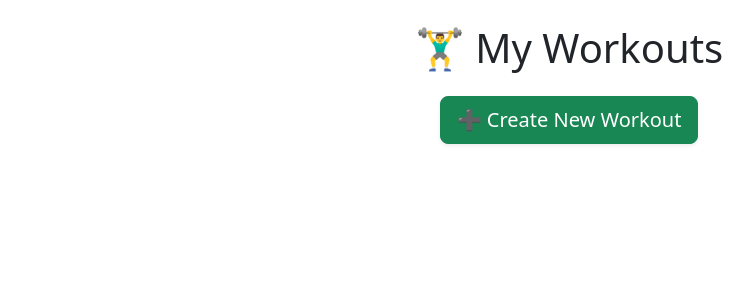
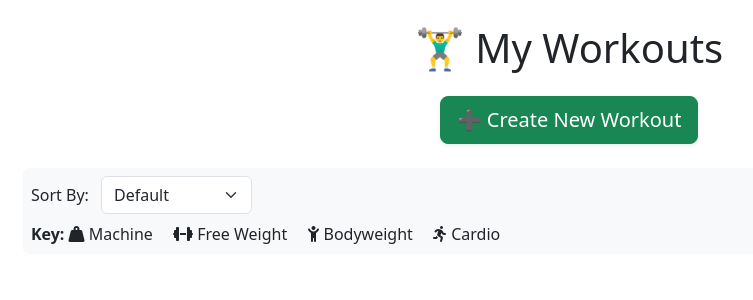
Before and after one commit to DerrickMac/fitness-tracker, a Flask app: page /workouts in a window 1280 px wide. Shown: the part 56-356 px from the top of the page, without its empty margins (71-824 px from the left). Run offline with Flask 3, Linux system fonts and the light colour scheme; the visitor is signed in with stand-in values (Sample User, id 1); data comes from the database, SQL or seed files in the repository; data that the repository does not hold is empty; some libraries are stand-ins or nearby versions.

Commit message:
Add muscle group to Workout and filtering by exercise_type

```diff
--- a/app/forms.py
+++ b/app/forms.py
@@ -54,7 +54,8 @@ class EditProfileForm(FlaskForm):
 
 class WorkoutForm(FlaskForm):
     name = StringField('Name', validators=[DataRequired()])
-    exercise_type = SelectField('Exercise Type', choices=[('machine', 'Machine'), ('freeweight', 'Freeweight'), ('bodyweight', 'Bodyweight'), ('cardio', 'Cardio')], validators=[DataRequired()])
+    exercise_type = SelectField('Exercise Type', choices=[('machine', 'Machine'), ('free_weight', 'Freeweight'), ('bodyweight', 'Bodyweight'), ('cardio', 'Cardio')], validators=[DataRequired()])
+    muscle_group = SelectField('Muscle Group', choices=[('abs', 'Abs'), ('back', 'Back'), ('biceps', 'Biceps'), ('calves', 'Calves'), ('chest', 'Chest'), ('chest_lower', 'Chest (Lower)'), ('chest_upper', 'Chest (Upper)'), ('forearms', 'Forearms'), ('glutes', 'Glutes'), ('hamstrings', 'Hamstrings'),  ('heart', 'Heart'), ('hip_flexors', 'Hip Flexors'), ('inner_thighs', 'Inner thighs'), ('lats', 'Lats'), ('lower_back', 'Lower Back'), ('quadriceps', 'Quadriceps'), ('shoulders', 'Shoulders'), ('triceps', 'Triceps'),], validators=[DataRequired()])
     submit = SubmitField('Submit')
 
 class ExerciseForm(FlaskForm):
--- a/app/models.py
+++ b/app/models.py
@@ -46,6 +46,7 @@ class Workout(db.Model):
     id: Mapped[int] = mapped_column(primary_key=True)
     name: Mapped[str] = mapped_column(String(64), index=True)
     exercise_type: Mapped[str] = mapped_column(String(64))
+    muscle_group: Mapped[str] = mapped_column(String(64))
     user_id: Mapped[int] = mapped_column(ForeignKey(User.id), index=True)
     user: Mapped[User] = relationship(back_populates='workouts')
     exercises: Mapped[List["Exercise"]] = relationship(secondary='workout_exercise', back_populates="workouts")
--- a/app/routes.py
+++ b/app/routes.py
@@ -112,11 +112,22 @@ def edit_profile():
 
 @app.route('/workouts', methods=['GET'])
 @login_required
-def all_workouts():
+def workouts():
     if not current_user.is_authenticated:
         return redirect(url_for('index'))
-    workouts = current_user.workouts.order_by(Workout.name.asc())
-    return render_template('workouts.html', title='Workouts', workouts=workouts)
+
+    # Get sorting criteria from the request (default to 'muscle_group')
+    order_by = request.args.get('order_by', 'default')
+
+    # Define sorting logic
+    if order_by == 'exercise_type':
+        workouts = current_user.workouts.order_by(Workout.exercise_type.asc(), Workout.name.asc())
+    elif order_by == 'name':
+        workouts = current_user.workouts.order_by(Workout.name.asc())
+    else:  # Default: Order by muscle_group
+        workouts = current_user.workouts.order_by(Workout.muscle_group.asc(), Workout.name.asc())
+
+    return render_template('workouts.html', title='Workouts', workouts=workouts, order_by=order_by)
 
 @app.route('/create-workout', methods=['GET', 'POST'])
 @login_required
@@ -126,13 +137,14 @@ def create_workout():
         new_workout = Workout(
             name=form.name.data,
             exercise_type=form.exercise_type.data,
+            muscle_group=form.muscle_group.data,
             user_id=current_user.id
         )
         db.session.add(new_workout)
         db.session.commit()
 
         flash("Workout created successfully!")
-        return redirect(url_for('all_workouts'))
+        return redirect(url_for('workouts'))
     return render_template('workout_form.html', title='Create Workout', form=form, action="Create")
 
 @app.route('/workouts/<int:workout_id>', methods=['GET', 'POST'])
@@ -143,12 +155,14 @@ def edit_workout(workout_id):
     if form.validate_on_submit():
         user_workout.name=form.name.data,
         user_workout.exercise_type=form.exercise_type.data,
+        user_workout.muscle_group=form.muscle_group.data,
         db.session.commit()
         flash("Workout edited successfully!")
-        return redirect(url_for('all_workouts'))
+        return redirect(url_for('workouts'))
     elif request.method == "GET":
         form.name.data = user_workout.name
         form.exercise_type.data = user_workout.exercise_type
+        form.muscle_group.data = user_workout.muscle_group
 
     return render_template('workout_form.html', title='Create Workout', form=form, action="Edit")
 
@@ -164,7 +178,7 @@ def delete_workout(workout_id):
 
     db.session.delete(user_workout)
     db.session.commit()
-    return redirect(url_for('all_workouts'))
+    return redirect(url_for('workouts'))
 
 @app.route('/log-exercise/<int:workout_id>', methods=['GET', 'POST'])
 @login_required
@@ -220,18 +234,18 @@ def edit_exercise(workout_id, exercise_id):
     form = ExerciseForm()
     if form.validate_on_submit():
         exercise.date=form.date.data
-        exercise.weight=form.weight.data if user_workout.exercise_type == "machine" else None
-        exercise.reps=form.reps.data if user_workout.exercise_type == "machine" else None
-        exercise.distance=form.distance.data if user_workout.exercise_type == "cardio" else None
+        exercise.weight=form.weight.data
+        exercise.reps=form.reps.data
+        exercise.distance=form.distance.data
         db.session.commit()
         flash("Exercise updated successfully!")
         return redirect(url_for('log_exercise', workout_id=workout_id))
 
     elif request.method == 'GET':
         form.date.data = exercise.date
-        form.weight.data = exercise.weight if user_workout.exercise_type == "machine" else None
-        form.reps.data = exercise.reps if user_workout.exercise_type == "machine" else None
-        form.distance.data = exercise.distance if user_workout.exercise_type == "cardio" else None
+        form.weight.data = exercise.weight
+        form.reps.data = exercise.reps
+        form.distance.data = exercise.distance
     return render_template('log_exercise.html', form=form, workout_id=workout_id, workout_name=user_workout.name, exercise_id=exercise_id, exercise_type=user_workout.exercise_type, action="edit")
 
 @app.route('/delete-exercise/<int:workout_id>/<int:exercise_id>', methods=['GET'])
--- a/app/templates/base.html
+++ b/app/templates/base.html
@@ -8,6 +8,7 @@
     {% else %}
     <title>Welcome to Fitness Tracker</title>
     {% endif %}
+    <link rel="stylesheet" href="https://cdnjs.cloudflare.com/ajax/libs/font-awesome/6.4.2/css/all.min.css">
     <link
         href="https://cdn.jsdelivr.net/npm/bootstrap@5.3.2/dist/css/bootstrap.min.css"
         rel="stylesheet"
@@ -27,7 +28,7 @@
               <a class="nav-link" aria-current="page" href="{{ url_for('index') }}">Home</a>
             </li>
             <li class="nav-item">
-              <a class="nav-link" aria-current="page" href="{{ url_for('all_workouts') }}">Workouts</a>
+              <a class="nav-link" aria-current="page" href="{{ url_for('workouts') }}">Workouts</a>
             </li>
           </ul>
           <ul class="navbar-nav mb-2 mb-lg-0">
--- a/app/templates/workouts.html
+++ b/app/templates/workouts.html
@@ -2,6 +2,14 @@
 {% import "bootstrap_wtf.html" as wtf %}
 
 {% block content %}
+
+{% set exercise_icons = {
+    'machine': 'fa-solid fa-weight-hanging',
+    'free_weight': 'fas fa-dumbbell',
+    'bodyweight': 'fa-solid fa-child-reaching',
+    'cardio': 'fas fa-person-running'
+} %}
+
 <div class="container mt-4">
     <h1 class="text-center mb-4">🏋️‍♂️ My Workouts</h1>
 
@@ -9,6 +17,27 @@
         <a href="/create-workout" class="btn btn-success btn-lg shadow-sm">
             ➕ Create New Workout
         </a>
+    </div>
+
+    <div class="mb-3 p-2 bg-light rounded">
+        <form method="get" action="{{ url_for('workouts') }}" class="d-inline-block">
+            <label for="order_by" class="me-2">Sort By:</label>
+            <select name="order_by" id="order_by" class="form-select d-inline w-auto" onchange="this.form.submit()">
+                <option value="default" {% if order_by == "default" %}selected{% endif %}>Default</option>
+                <option value="exercise_type" {% if order_by == "exercise_type" %}selected{% endif %}>Exercise Type</option>
+                <option value="name" {% if order_by == "name" %}selected{% endif %}>Name</option>
+            </select>
+        </form>
+
+        <!-- Icon Legend -->
+        <div class="mt-2">
+            <strong>Key:</strong>
+            {% for key, icon_class in exercise_icons.items() %}
+                <span class="me-3">
+                    <i class="{{ icon_class }}"></i> {{ key.replace('_', ' ').title() }}
+                </span>
+            {% endfor %}
+        </div>
     </div>
 
     <div class="row g-4">
@@ -20,6 +49,9 @@
                 <div class="card-header bg-white border-0 text-center position-relative">
                     <!-- Use relative positioning to nudge the title down -->
                     <h5 class="card-title fw-bold text-primary m-0" style="position: relative; top: 5px;">
+                        {% if workout.exercise_type in exercise_icons %}
+                            <i class="{{ exercise_icons[workout.exercise_type] }} me-2"></i>
+                        {% endif %}
                         {{ workout.name }}
                     </h5>
                 </div>
```
Also changed, not shown: migrations/versions/26edf191d8ff_add_muscle_group_to_workout_model.py (added, +32 -0 lines).
